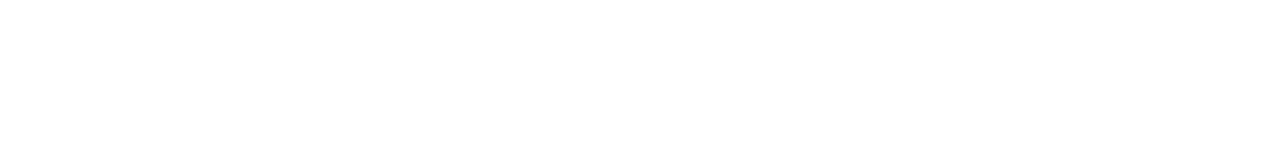
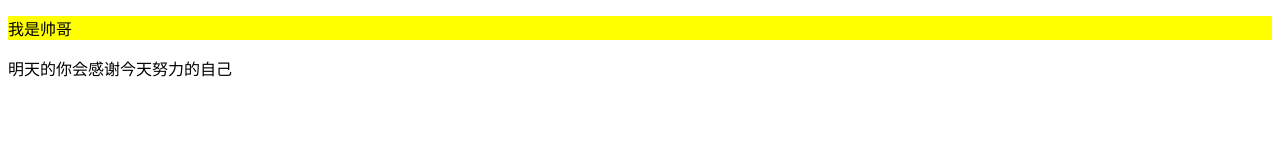
Before and after one commit to wez9910/aaab, a plain HTML site: page index.html in a window 1280 px wide. Drawn offline with Linux system fonts and the light colour scheme.

Commit message:
新建样式表 引入添加div和p

```diff
--- /dev/null
+++ b/css/styles.css
@@ -0,0 +1,3 @@
+p{
+    background-color: #ff0;
+}
--- a/index.html
+++ b/index.html
@@ -4,8 +4,10 @@
     <meta charset="UTF-8">
     <meta name="viewport" content="width=device-width, initial-scale=1.0">
     <title>Document</title>
+    <link rel="stylesheet" href="./css/styles.css">
 </head>
 <body>
-
+    <p>我是帅哥</p>
+    <div>明天的你会感谢今天努力的自己</div>
 </body>
 </html>
```
